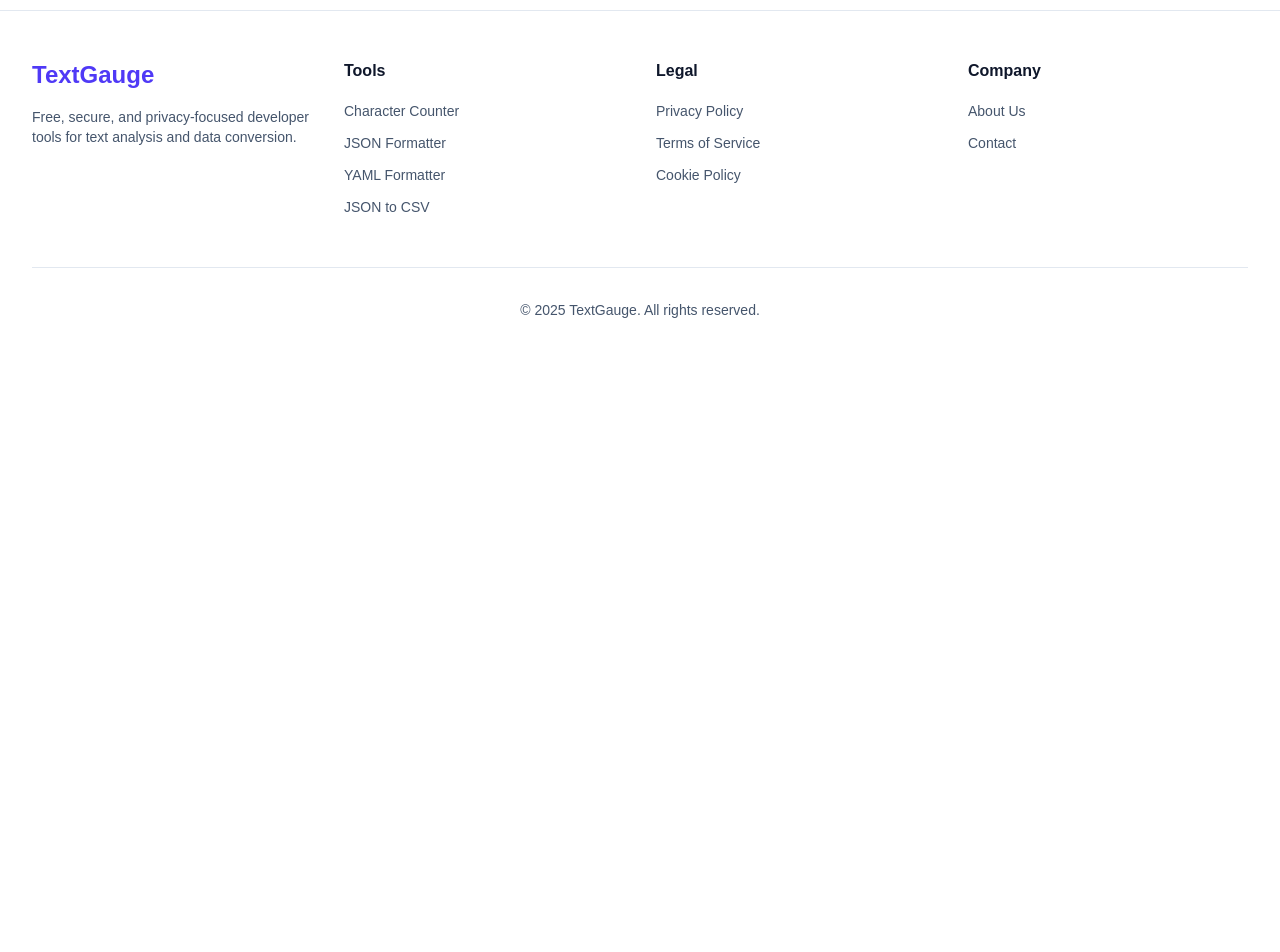
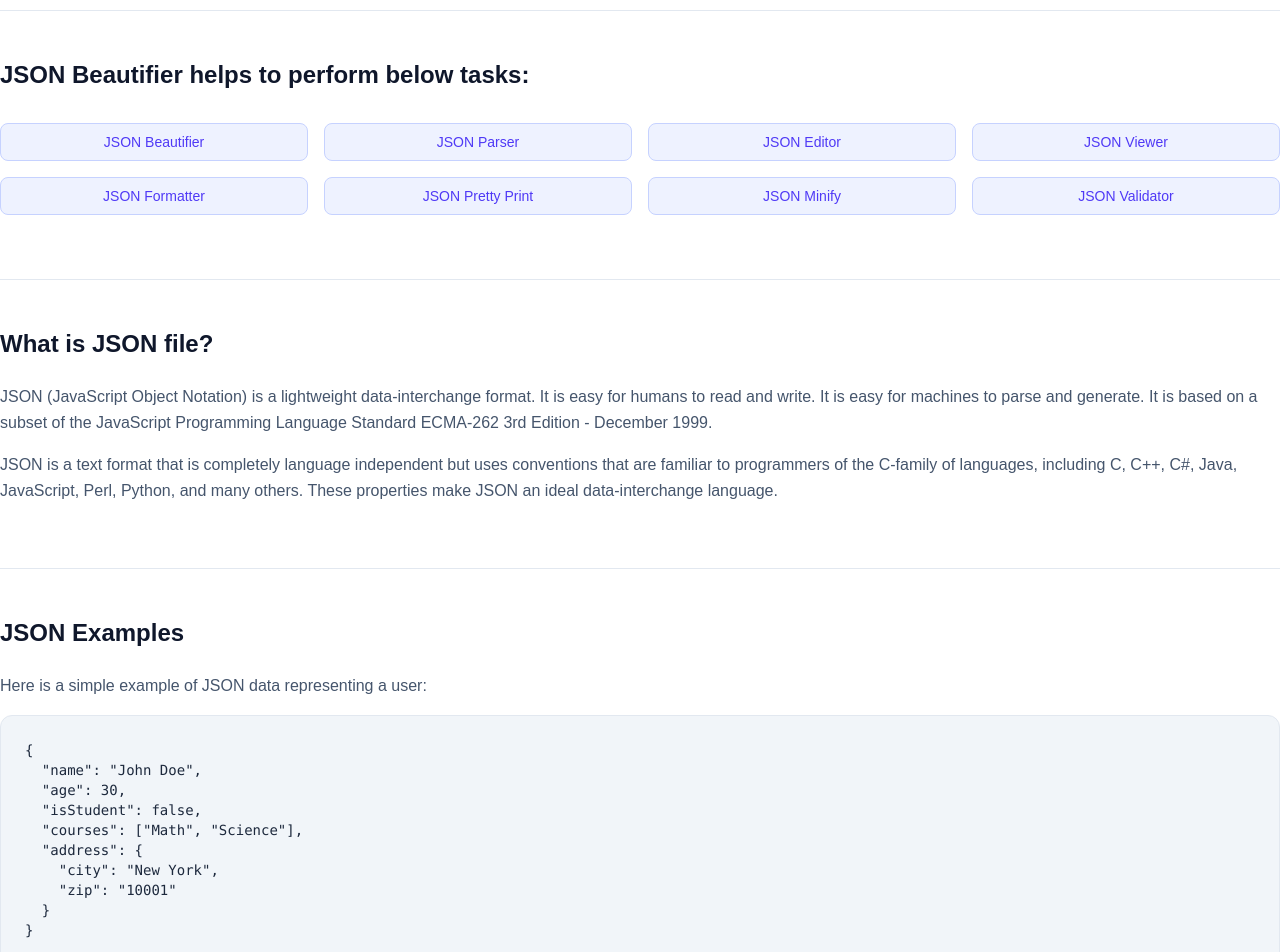
Before and after one commit to denesvaghani/textgauge-frontend, a Next.js app: page /json-formatter in a window 1280 px wide. Shown: the part 1660-2612 px from the top of the page. Before the commit the page ends 2028 px from the top, so only its background shows below. Built offline with nearby package versions, Linux system fonts and the light colour scheme; no server answers.

Commit message:
feat: add full-width educational sections to JSON Formatter and JSON-CSV Converter

```diff
--- a/src/app/json-formatter/page.tsx
+++ b/src/app/json-formatter/page.tsx
@@ -73,7 +73,7 @@ export default function JsonFormatterPage() {
             </section>
 
             {/* FAQ Section */}
-            <section className="max-w-[1920px] mx-auto px-4 sm:px-6 lg:px-8 pb-16">
+            <section className="max-w-[1920px] mx-auto pb-16">
                 <h2 className="text-2xl font-bold text-center text-slate-900 dark:text-white mb-8">
                     Frequently Asked Questions
                 </h2>
@@ -108,6 +108,82 @@ export default function JsonFormatterPage() {
                     ))}
                 </div>
             </section>
+
+            {/* Educational Content Sections - Full Width */}
+            <section className="max-w-[1920px] mx-auto pb-16 space-y-16">
+                {/* Helper Tasks */}
+                <div className="border-t border-slate-200 dark:border-slate-800 pt-12">
+                    <h2 className="text-2xl font-bold text-slate-900 dark:text-white mb-8">
+                        JSON Beautifier helps to perform below tasks:
+                    </h2>
+                    <div className="grid grid-cols-2 md:grid-cols-4 gap-4">
+                        {[
+                            { label: "JSON Beautifier", href: "/json-formatter" },
+                            { label: "JSON Parser", href: "/json-formatter" },
+                            { label: "JSON Editor", href: "/json-formatter" },
+                            { label: "JSON Viewer", href: "/json-formatter" },
+                            { label: "JSON Formatter", href: "/json-formatter" },
+                            { label: "JSON Pretty Print", href: "/json-formatter" },
+                            { label: "JSON Minify", href: "/json-formatter" },
+                            { label: "JSON Validator", href: "/json-formatter" },
+                        ].map((link) => (
+                            <a
+                                key={link.label}
+                                href={link.href}
+                                className="px-4 py-2 text-center text-sm font-medium text-indigo-600 dark:text-indigo-400 bg-indigo-50 dark:bg-indigo-900/20 rounded-lg hover:bg-indigo-100 dark:hover:bg-indigo-900/30 transition-colors border border-indigo-200 dark:border-indigo-800"
+                            >
+                                {link.label}
+                            </a>
+                        ))}
+                    </div>
+                </div>
+
+                {/* What is JSON file? */}
+                <div id="what-is-json" className="border-t border-slate-200 dark:border-slate-800 pt-12">
+                    <h2 className="text-2xl font-bold text-slate-900 dark:text-white mb-6">
+                        What is JSON file?
+                    </h2>
+                    <div className="prose prose-slate dark:prose-invert max-w-none">
+                        <p className="text-slate-600 dark:text-slate-300 leading-relaxed text-base">
+                            JSON (JavaScript Object Notation) is a lightweight data-interchange format. It is easy for humans to read and write. It is easy for machines to parse and generate. It is based on a subset of the JavaScript Programming Language Standard ECMA-262 3rd Edition - December 1999.
+                        </p>
+                        <p className="text-slate-600 dark:text-slate-300 leading-relaxed text-base mt-4">
+                            JSON is a text format that is completely language independent but uses conventions that are familiar to programmers of the C-family of languages, including C, C++, C#, Java, JavaScript, Perl, Python, and many others. These properties make JSON an ideal data-interchange language.
+                        </p>
+                    </div>
+                </div>
+
+                {/* JSON Examples */}
+                <div id="json-examples" className="border-t border-slate-200 dark:border-slate-800 pt-12">
+                    <h2 className="text-2xl font-bold text-slate-900 dark:text-white mb-6">
+                        JSON Examples
+                    </h2>
+                    <p className="text-slate-600 dark:text-slate-300 leading-relaxed mb-4 text-base">
+                        Here is a simple example of JSON data representing a user:
+                    </p>
+                    <div className="bg-slate-100 dark:bg-slate-950 p-6 rounded-xl font-mono text-sm overflow-x-auto border border-slate-200 dark:border-slate-800">
+                        <pre className="text-slate-800 dark:text-slate-200">{`{
+  "name": "John Doe",
+  "age": 30,
+  "isStudent": false,
+  "courses": ["Math", "Science"],
+  "address": {
+    "city": "New York",
+    "zip": "10001"
+  }
+}`}</pre>
+                    </div>
+                </div>
+
+                {/* Platform Compatibility */}
+                <div className="border-t border-slate-200 dark:border-slate-800 pt-12">
+                    <div className="bg-gradient-to-r from-indigo-50 to-purple-50 dark:from-indigo-950/20 dark:to-purple-950/20 rounded-2xl border border-indigo-200 dark:border-indigo-800 p-6 text-center">
+                        <p className="text-slate-700 dark:text-slate-300 font-medium text-base">
+                            JSON Formatter working properly in <strong>Windows</strong>, <strong>Mac</strong>, <strong>Linux</strong>, <strong>Chrome</strong>, <strong>Firefox</strong>, <strong>Safari</strong> and <strong>Edge</strong> and it's <strong className="text-indigo-600 dark:text-indigo-400">Free</strong>.
+                        </p>
+                    </div>
+                </div>
+            </section>
         </div>
     );
 }
--- a/src/app/json-to-csv-converter/JsonCsvClient.tsx
+++ b/src/app/json-to-csv-converter/JsonCsvClient.tsx
@@ -95,7 +95,7 @@ Jane Smith,jane@example.com,London,SW1A`;
             </section>
 
             {/* FAQ Section */}
-            <section className="max-w-[1920px] mx-auto px-4 sm:px-6 lg:px-8 pb-16">
+            <section className="max-w-[1920px] mx-auto pb-16">
                 <h2 className="text-2xl font-bold text-center text-slate-900 dark:text-white mb-8">
                     Frequently Asked Questions
                 </h2>
@@ -130,6 +130,59 @@ Jane Smith,jane@example.com,London,SW1A`;
                     ))}
                 </div>
             </section>
+
+            {/* Educational Content Sections - Full Width */}
+            <section className="max-w-[1920px] mx-auto pb-16 space-y-16">
+                {/* Helper Tasks */}
+                <div className="border-t border-slate-200 dark:border-slate-800 pt-12">
+                    <h2 className="text-2xl font-bold text-slate-900 dark:text-white mb-8">
+                        JSON to CSV Converter helps to perform below tasks:
+                    </h2>
+                    <div className="grid grid-cols-2 md:grid-cols-4 gap-4">
+                        {[
+                            { label: "JSON Beautifier", href: "/json-formatter" },
+                            { label: "JSON Parser", href: "/json-formatter" },
+                            { label: "JSON Editor", href: "/json-formatter" },
+                            { label: "JSON Viewer", href: "/json-formatter" },
+                            { label: "JSON Formatter", href: "/json-formatter" },
+                            { label: "CSV to JSON", href: "/json-to-csv-converter" },
+                            { label: "JSON to CSV", href: "/json-to-csv-converter" },
+                        ].map((link) => (
+                            <a
+                                key={link.label}
+                                href={link.href}
+                                className="px-4 py-2 text-center text-sm font-medium text-indigo-600 dark:text-indigo-400 bg-indigo-50 dark:bg-indigo-900/20 rounded-lg hover:bg-indigo-100 dark:hover:bg-indigo-900/30 transition-colors border border-indigo-200 dark:border-indigo-800"
+                            >
+                                {link.label}
+                            </a>
+                        ))}
+                    </div>
+                </div>
+
+                {/* What is JSON to CSV conversion? */}
+                <div id="what-is-json-to-csv" className="border-t border-slate-200 dark:border-slate-800 pt-12">
+                    <h2 className="text-2xl font-bold text-slate-900 dark:text-white mb-6">
+                        What is JSON to CSV conversion?
+                    </h2>
+                    <div className="prose prose-slate dark:prose-invert max-w-none">
+                        <p className="text-slate-600 dark:text-slate-300 leading-relaxed text-base">
+                            JSON (JavaScript Object Notation) is a popular data format for APIs and web services, while CSV (Comma Separated Values) is widely used for spreadsheets and data analysis. Converting JSON to CSV simplifies complex data structures into rows and columns, making it easy to open in Excel, Google Sheets, or import into databases.
+                        </p>
+                        <p className="text-slate-600 dark:text-slate-300 leading-relaxed text-base mt-4">
+                            <strong>File Size Advantage:</strong> CSV files are typically <strong>50-60% smaller</strong> than their JSON equivalents. JSON repeats field names for every record, while CSV lists headers once. For example, a 0.27 KB JSON file becomes just 0.12 KB as CSV - perfect for reducing bandwidth and storage costs.
+                        </p>
+                    </div>
+                </div>
+
+                {/* Platform Compatibility */}
+                <div className="border-t border-slate-200 dark:border-slate-800 pt-12">
+                    <div className="bg-gradient-to-r from-indigo-50 to-purple-50 dark:from-indigo-950/20 dark:to-purple-950/20 rounded-2xl border border-indigo-200 dark:border-indigo-800 p-6 text-center">
+                        <p className="text-slate-700 dark:text-slate-300 font-medium text-base">
+                            JSON to CSV Converter working properly in <strong>Windows</strong>, <strong>Mac</strong>, <strong>Linux</strong>, <strong>Chrome</strong>, <strong>Firefox</strong>, <strong>Safari</strong> and <strong>Edge</strong> and it's <strong className="text-indigo-600 dark:text-indigo-400">Free</strong>.
+                        </p>
+                    </div>
+                </div>
+            </section>
         </div>
     );
 }
```
